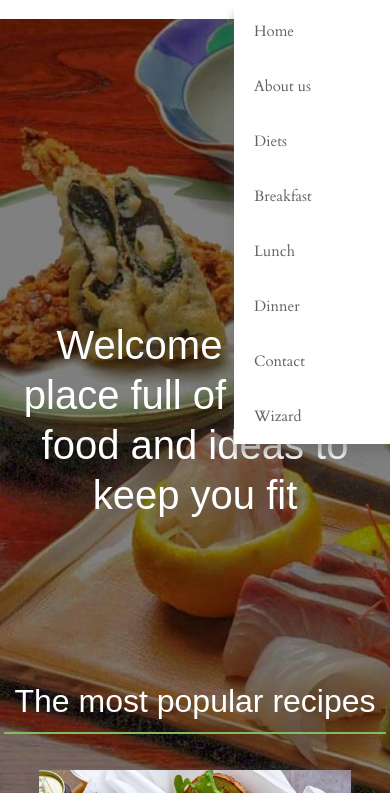
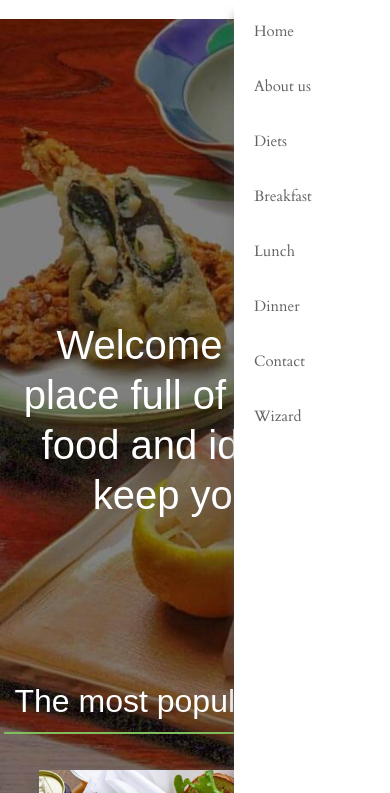
Before and after one commit to JeetMoradiya07/Wizard, a plain HTML site: page Wizard/index.html in a window 390 px wide. Both pictures are taken after a click on the element 352 px from the left and 32 px from the top of the page. Shown: the part 51-844 px from the top of the page. Drawn offline with Linux system fonts and the light colour scheme; a web font is replaced by a local one.

Commit message:
Update style.css

```diff
--- a/Wizard/style.css
+++ b/Wizard/style.css
@@ -475,7 +475,7 @@ footer a:hover {
         display: none;
         margin-top: 50px;
         width: 40vw;
-        hight: 100%;
+        height: 100%;
         transition: 0.5s;
         right: 0;
         box-shadow: 0 10px 10px #6262627b;
```
